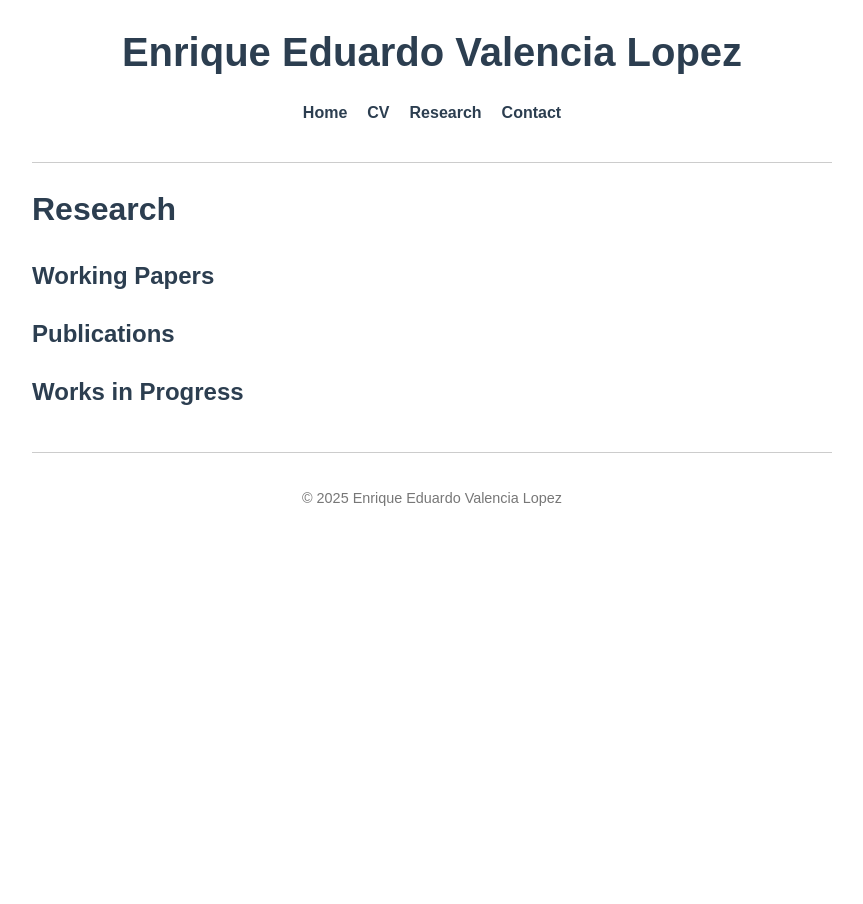
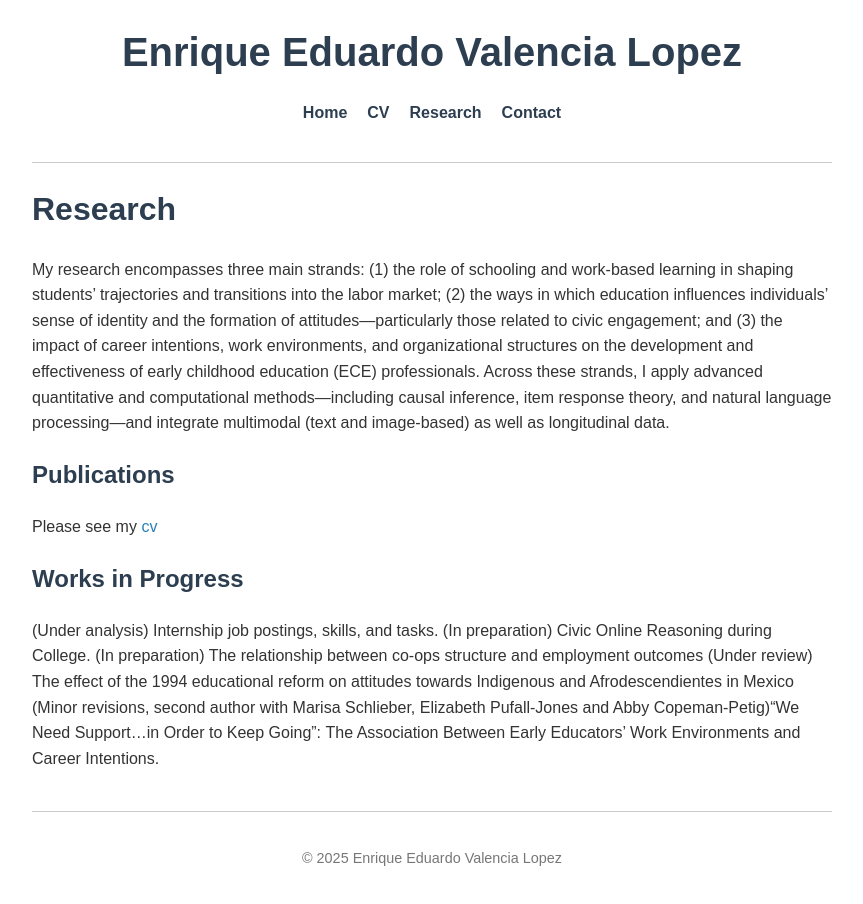
Before and after one commit to evalencialopez/evalencialopez.github.io, a Jekyll site: the page built from research.md, in a window 1280 px wide. Shown: the whole page, without its empty margins (208-1071 px from the left). Built offline with Jekyll 4.4.1, drawn with Linux system fonts in a browser that asks for light colours.

Commit message:
Updated CV, Research and contact

```diff
--- a/research.md
+++ b/research.md
@@ -2,12 +2,20 @@
 layout: default
 title: Research
 ---
+
 # Research
 
-## Working Papers
+My research encompasses three main strands: (1) the role of schooling and work-based learning in shaping students’ trajectories and transitions into the labor market; (2) the ways in which education influences individuals’ sense of identity and the formation of attitudes—particularly those related to civic engagement; and (3) the impact of career intentions, work environments, and organizational structures on the development and effectiveness of early childhood education (ECE) professionals. Across these strands, I apply advanced quantitative and computational methods—including causal inference, item response theory, and natural language processing—and integrate multimodal (text and image-based) as well as longitudinal data.
+
 
 
 ## Publications
 
+Please see my [cv](assets/cv.pdf)
 
 ## Works in Progress
+(Under analysis) Internship job postings, skills, and tasks.
+(In preparation) Civic Online Reasoning during College.
+(In preparation) The relationship between co-ops structure and employment outcomes
+(Under review) The effect of the 1994 educational reform on attitudes towards Indigenous and Afrodescendientes in Mexico
+(Minor revisions, second author with Marisa Schlieber, Elizabeth Pufall-Jones and Abby Copeman-Petig)“We Need Support…in Order to Keep Going”: The Association Between Early Educators’ Work Environments and Career Intentions.
```
Also changed, not shown: index.md (+1 -1 lines), 1 other file.
